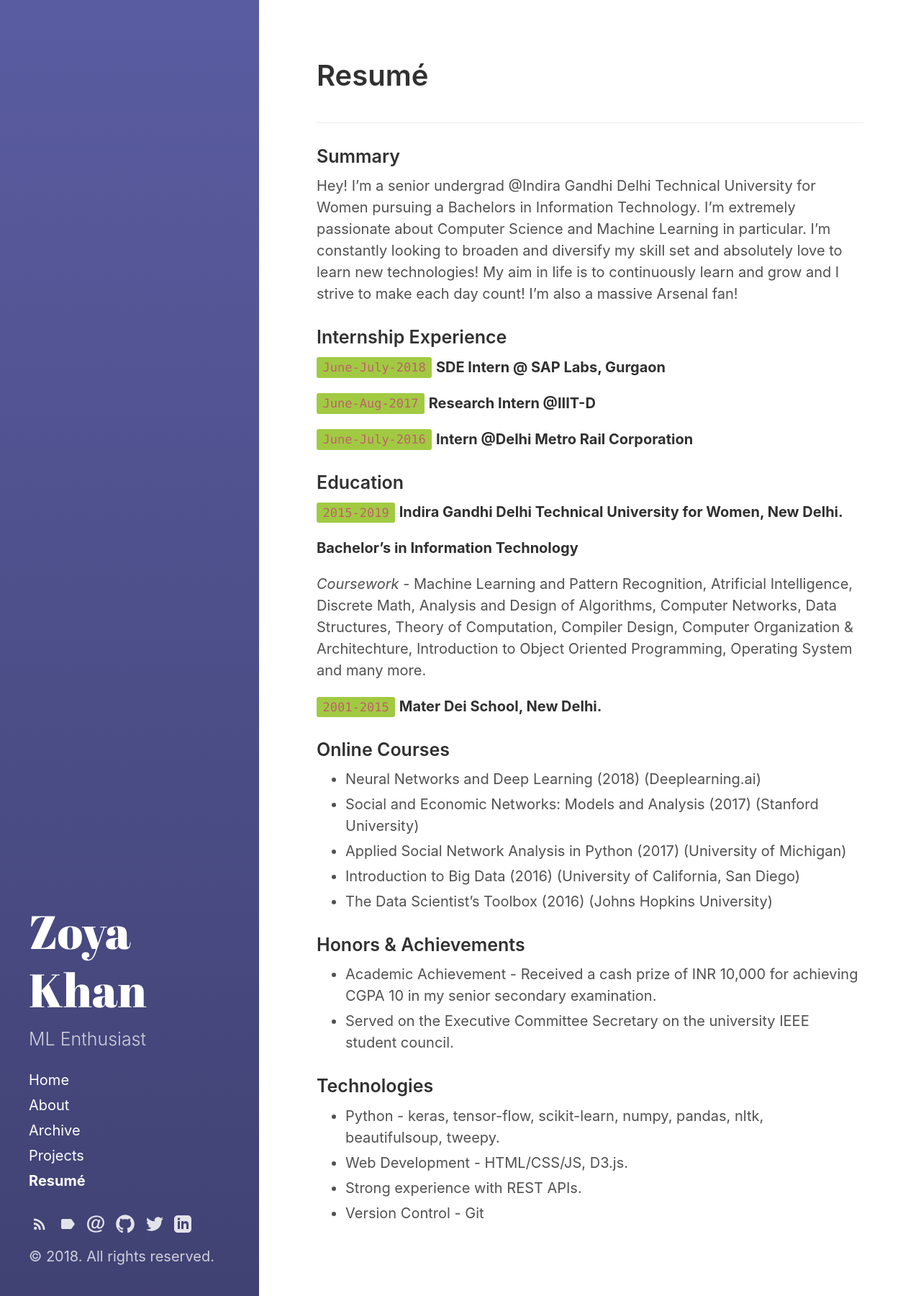
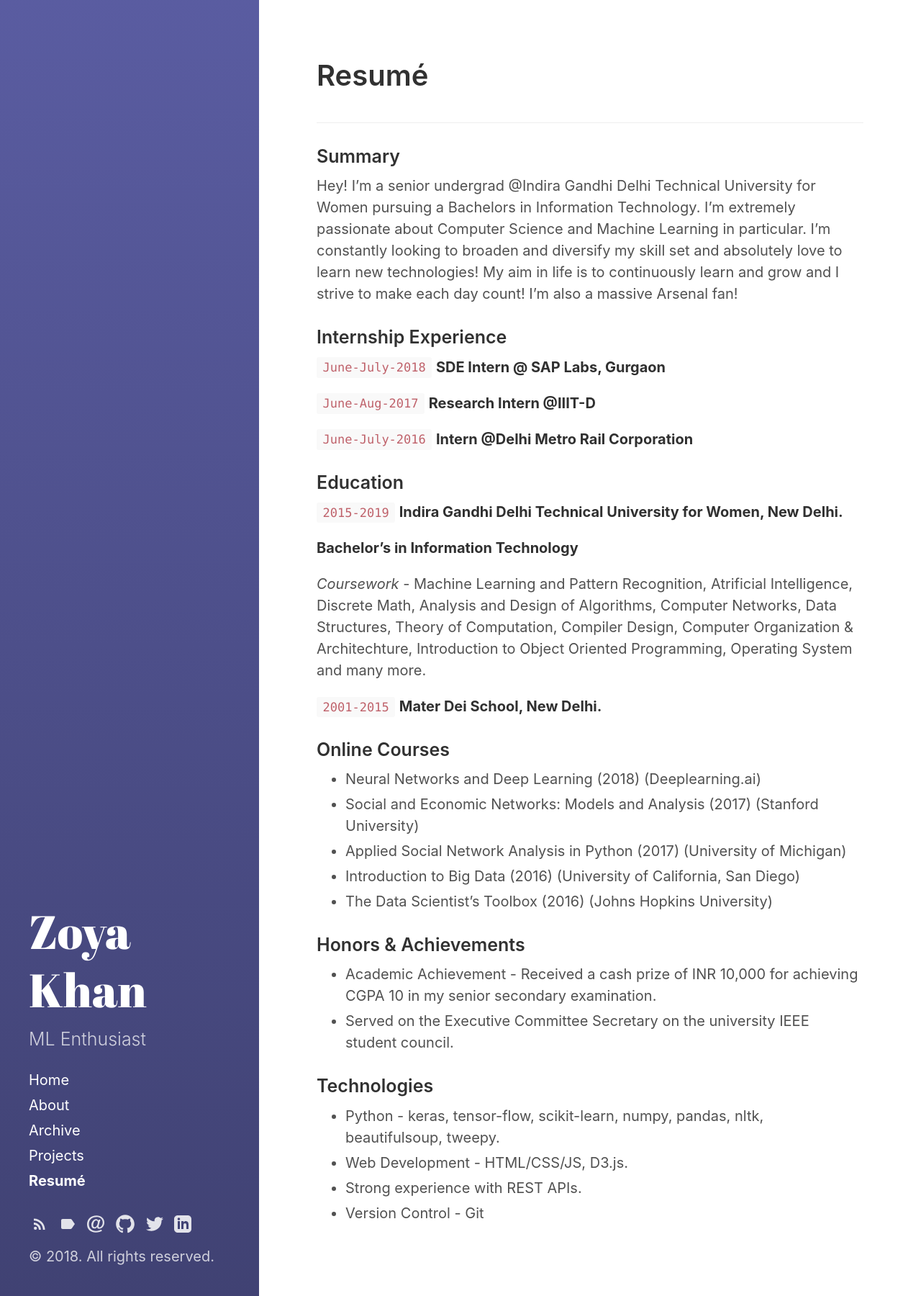
Before and after one commit to zeddmaxx/zeddmaxx.github.io, a Jekyll site: the page built from resume.md, in a window 1280 px wide. Shown: the whole page at 72% size. Built offline with Jekyll 4.4.1, drawn with Linux system fonts in a browser that asks for light colours.

Commit message:
Update _code.scss

```diff
--- a/_sass/hydeout/_code.scss
+++ b/_sass/hydeout/_code.scss
@@ -12,7 +12,7 @@ code {
   padding: .25em .5em;
   font-size: 85%;
   color: $code-color;
-  background-color: #A1CA42;
+  background-color: #f9f9f9;
   border-radius: 3px;
 }
 
@@ -34,7 +34,7 @@ pre code {
   margin-bottom: 1rem;
   font-size: .8rem;
   line-height: 1.4;
-  background-color: #A1CA42;
+  background-color: #f9f9f9;
   border-radius: .25rem;
 
   pre {
```
